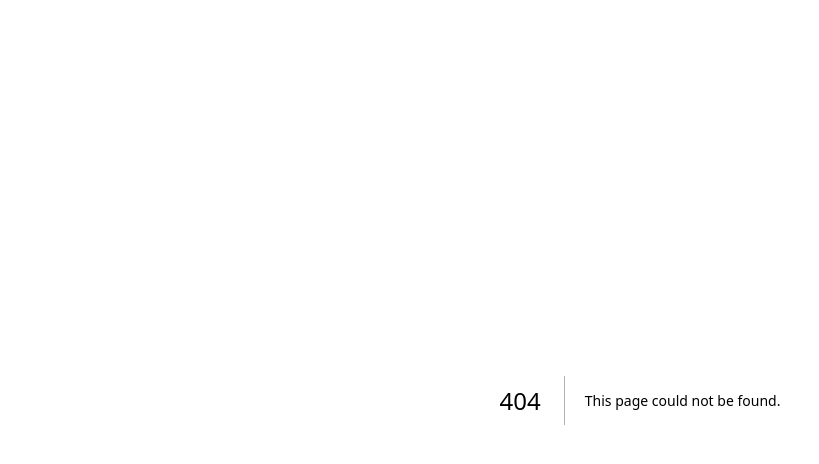
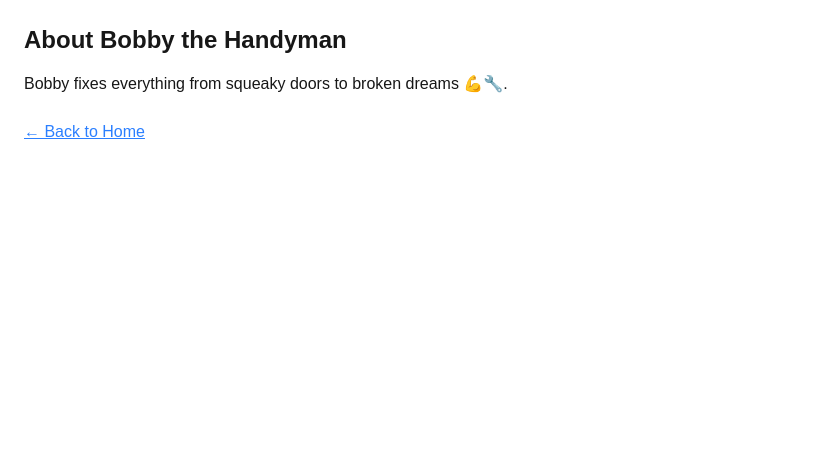
Before and after one commit to seancaballa2002/Build4Good25, a Next.js app in the folder bobbythehandyman/: page /landing in a window 1280 px wide. Before the commit this address had no page. Shown: the top 464 px of the page, without its empty margins (0-819 px from the left). Built offline with nearby package versions, Linux system fonts and the light colour scheme.

Commit message:
Add landing page with solution section

```diff
--- /dev/null
+++ b/bobbythehandyman/src/app/landing/page.tsx
@@ -0,0 +1,18 @@
+// src/app/about/page.tsx
+import Link from "next/link";
+
+export default function AboutPage() {
+  return (
+    <main className="p-6">
+      <h1 className="text-2xl font-bold">About Bobby the Handyman</h1>
+      <p className="mt-4">
+        Bobby fixes everything from squeaky doors to broken dreams 💪🔧.
+      </p>
+      <div className="mt-6">
+        <Link href="/" className="text-blue-500 underline">
+          ← Back to Home
+        </Link>
+      </div>
+    </main>
+  );
+}
```
Also changed, not shown: 1 other file (tests, documents, lock files or other folders).
